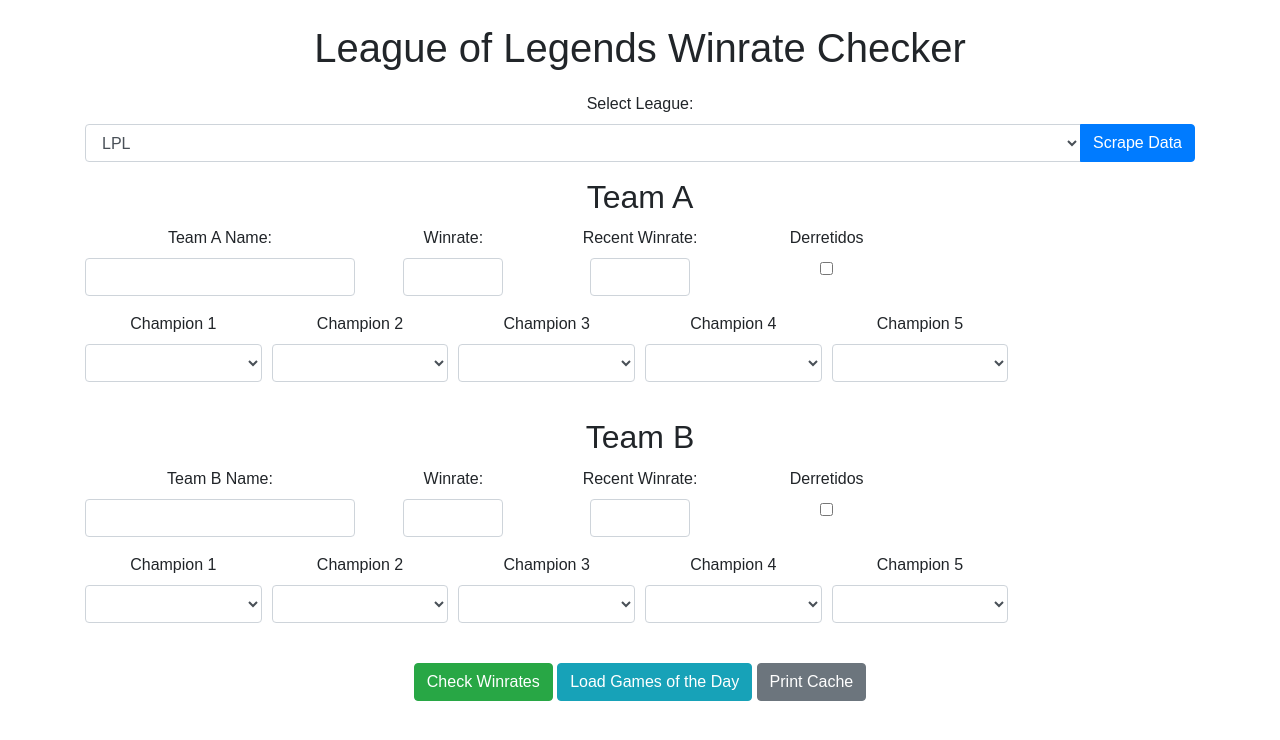
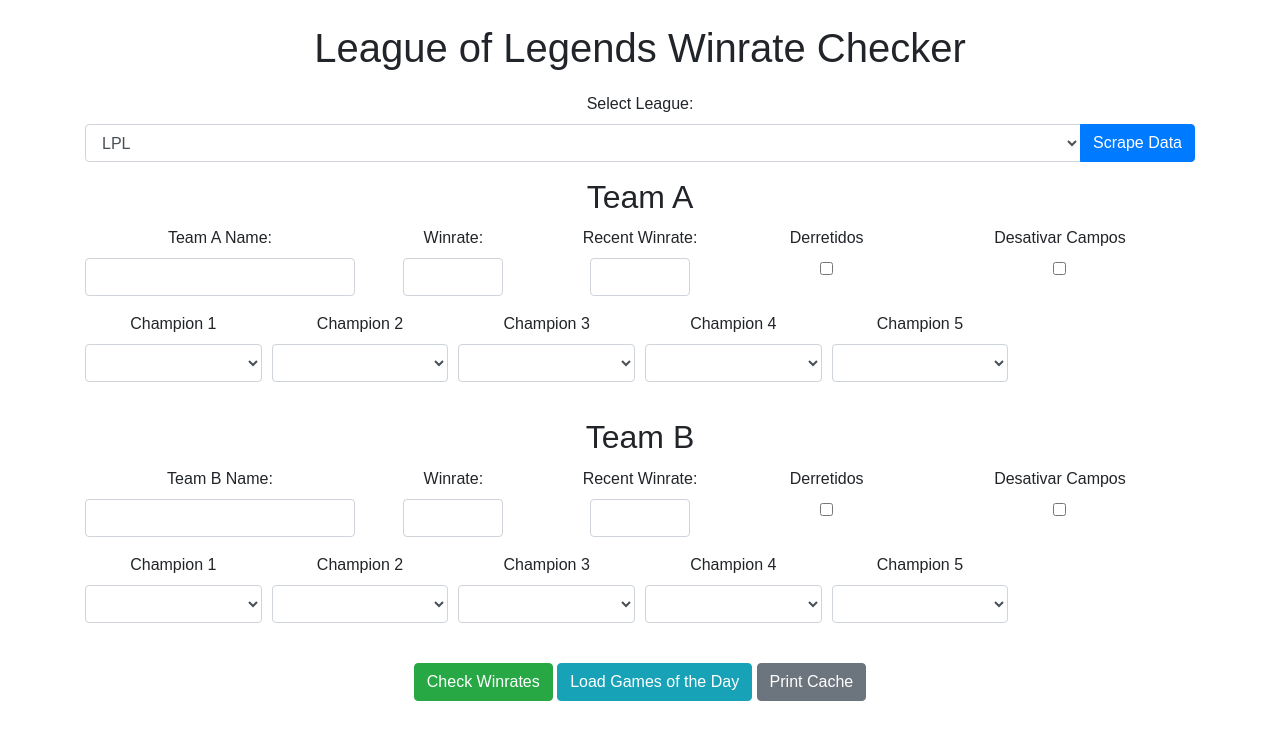
Before and after one commit to pinguim16/calculadora_lol, a website: page public/index.html in a window 1280 px wide. Drawn offline with nearby package versions, Linux system fonts and the light colour scheme; no server answers.

Commit message:
Botão de desativar ok

```diff
--- a/public/index.html
+++ b/public/index.html
@@ -30,8 +30,6 @@
                     <option value="LEC">LEC</option>
                     <option value="LIT">LIT</option>
                     <option value="LIT">CBLOL</option>
-
-
                 </select>
                 <div class="input-group-append">
                     <button class="btn btn-primary" onclick="scrapeData()">Scrape Data</button>
@@ -57,6 +55,10 @@
                 <div class="form-group col-md-2">
                     <label for="team-a-derretidos" data-toggle="tooltip" title="Usar em MD5">Derretidos</label>
                     <input type="checkbox" id="team-a-derretidos" name="team-a-derretidos">
+                </div>
+                <div class="form-group col-md-3">
+                    <label for="team-a-disable-fields" data-toggle="tooltip" title="Desativar campos">Desativar Campos</label>
+                    <input type="checkbox" id="team-a-disable-fields" name="team-a-disable-fields" onchange="toggleTeamFields('team-a')">
                 </div>
             </div>
             <div class="form-row">
@@ -101,6 +103,10 @@
                 <div class="form-group col-md-2">
                     <label for="team-b-derretidos" data-toggle="tooltip" title="Usar em MD5">Derretidos</label>
                     <input type="checkbox" id="team-b-derretidos" name="team-b-derretidos">
+                </div>
+                <div class="form-group col-md-3">
+                    <label for="team-b-disable-fields" data-toggle="tooltip" title="Desativar campos">Desativar Campos</label>
+                    <input type="checkbox" id="team-b-disable-fields" name="team-b-disable-fields" onchange="toggleTeamFields('team-b')">
                 </div>
             </div>
             <div class="form-row">
--- a/public/script.js
+++ b/public/script.js
@@ -542,7 +542,20 @@
     }
 }
 
-// Carregar jogadores ao carregar a página, mas sem exibir
+function toggleTeamFields(team) {
+    const disableFieldsCheckbox = document.getElementById(`${team}-disable-fields`);
+    const isDisabled = disableFieldsCheckbox.checked;
+
+    const teamNameInput = document.getElementById(`${team}-name`);
+    const teamWinrateInput = document.getElementById(`${team}-winrate`);
+    const teamRecentWinrateInput = document.getElementById(`${team}-recent-winrate`);
+
+    teamNameInput.disabled = isDisabled;
+    teamWinrateInput.disabled = isDisabled;
+    teamRecentWinrateInput.disabled = isDisabled;
+}
+
+// Adicione a chamada dessa função em window.onload para garantir que os campos estejam no estado correto quando a página carregar
 window.onload = async () => {
     const leagueSelect = document.getElementById('league-select');
     leagueSelect.onchange = async () => {
@@ -551,4 +564,8 @@
     };
     await loadChampions(leagueSelect.value);
     await loadPlayers();
+
+    // Inicializar os campos desativados se os checkboxes estiverem marcados
+    toggleTeamFields('team-a');
+    toggleTeamFields('team-b');
 };
```
